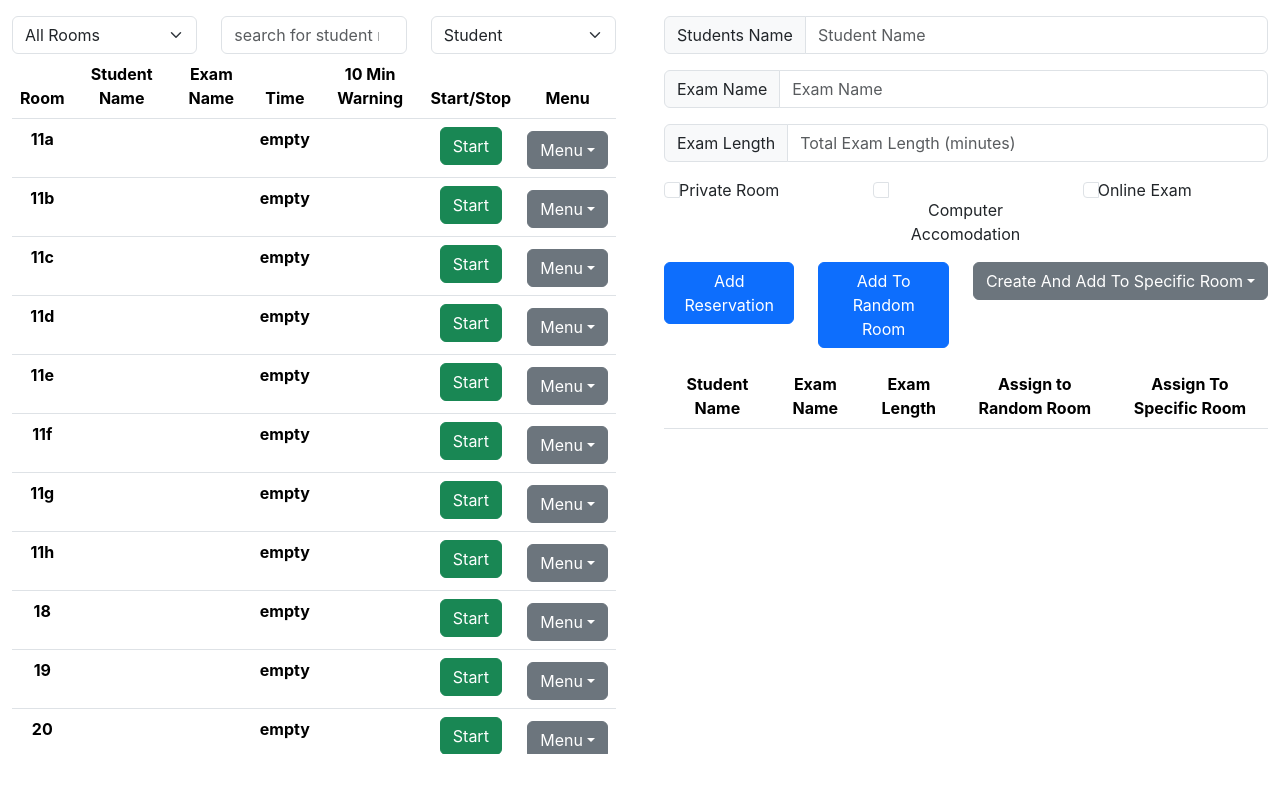
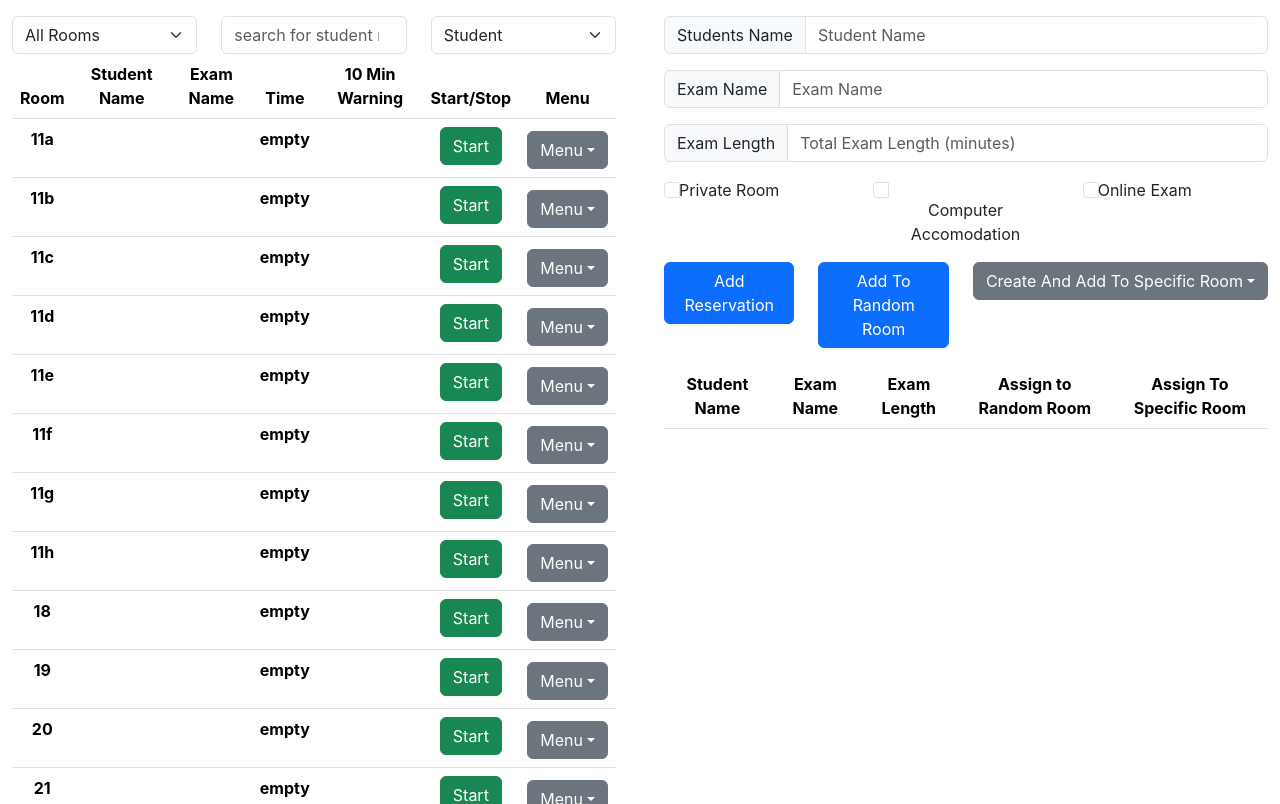
Before and after one commit to samcb234/RoomTimer, a React (Create React App) app in the folder drc-timer/: page / in a window 1280 px wide. Built offline with nearby package versions, Linux system fonts and the light colour scheme.

Commit message:
table head now stays in place

```diff
--- a/drc-timer/src/App.css
+++ b/drc-timer/src/App.css
@@ -38,9 +38,11 @@
 }
 
 .overflow-table{
-  height: 700px;
+  height: 750px;
   overflow:auto;
 }
+
+.overflow-table thead th { position: sticky; top: 0; z-index: 1; }
 
 .grid-border{
   border: 1px solid black;
```
